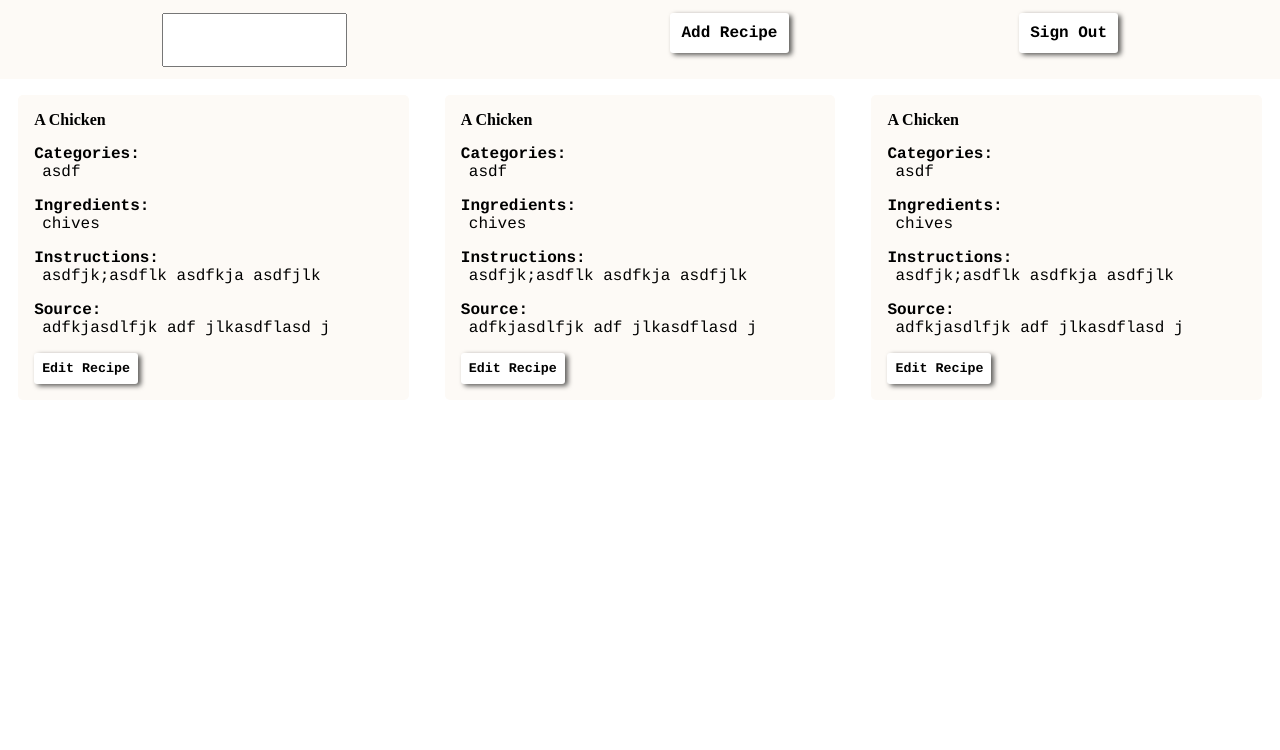
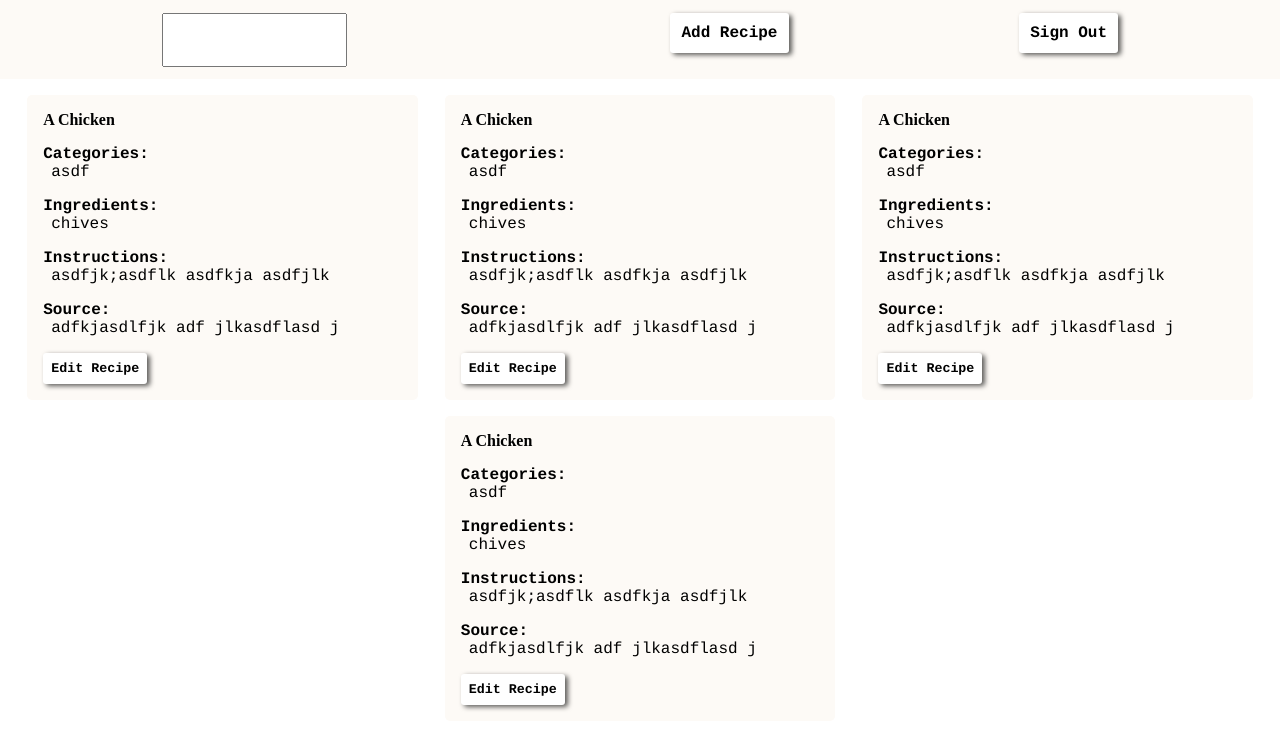
Before and after one commit to Lambda-Secret-Family-Recipes-5/client, a React (Create React App) app: page /recipes in a window 1280 px wide. Shown: the top 750 px of the page. Built offline with nearby package versions, Linux system fonts and the light colour scheme.

Commit message:
Finished Card layout

```diff
--- a/src/components/Dashboard.js
+++ b/src/components/Dashboard.js
@@ -5,7 +5,7 @@ import styled from "styled-components";
 
 const DashMain = styled.main`
   display: flex;
-  justify-content: space-around;
+  justify-content: space-evenly;
   flex-wrap: wrap;
   padding: 1rem 0;
 `;
@@ -29,6 +29,14 @@ const testingData = [
   },
   {
     key: 2,
+    category: ["asdf"],
+    ingredients: ["chives"],
+    instructions: "asdfjk;asdflk asdfkja asdfjlk",
+    source: " adfkjasdlfjk adf jlkasdflasd j",
+    title: "A Chicken"
+  },
+  {
+    key: 3,
     category: ["asdf"],
     ingredients: ["chives"],
     instructions: "asdfjk;asdflk asdfkja asdfjlk",
--- a/src/components/Recipe.js
+++ b/src/components/Recipe.js
@@ -8,6 +8,7 @@ const RecipeCard = styled.div`
   border-radius: 5px;
   padding: 1rem;
   font-family: "Courier";
+  margin-bottom: 1rem;
 `;
 
 const RecipeTitle = styled.h4`
```
